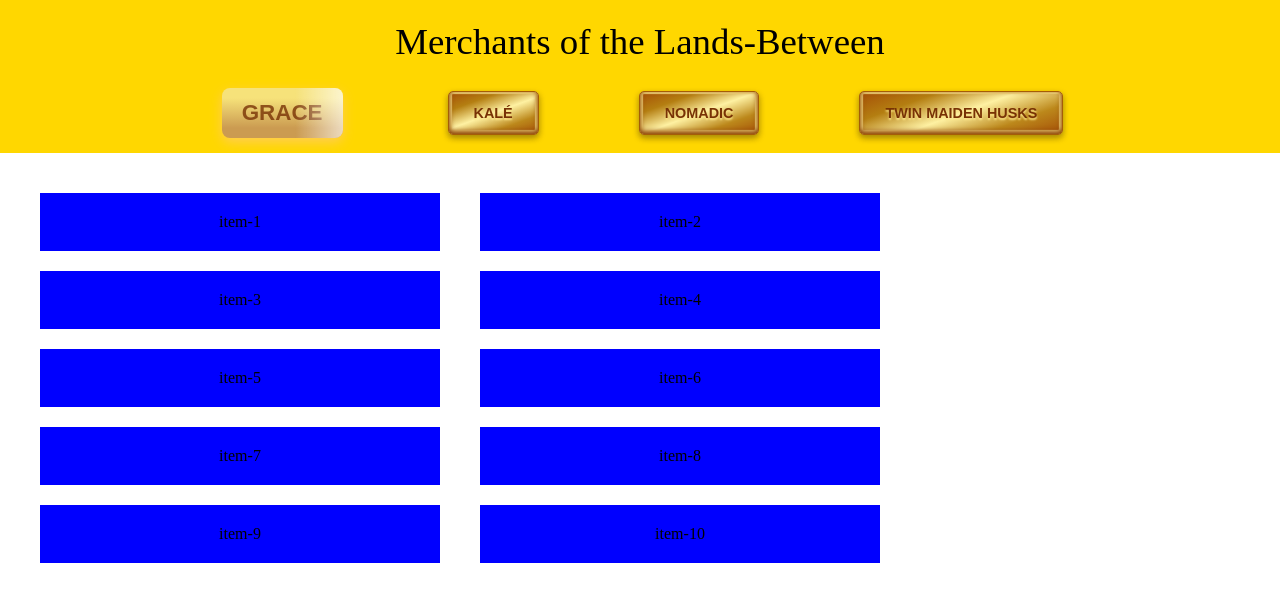
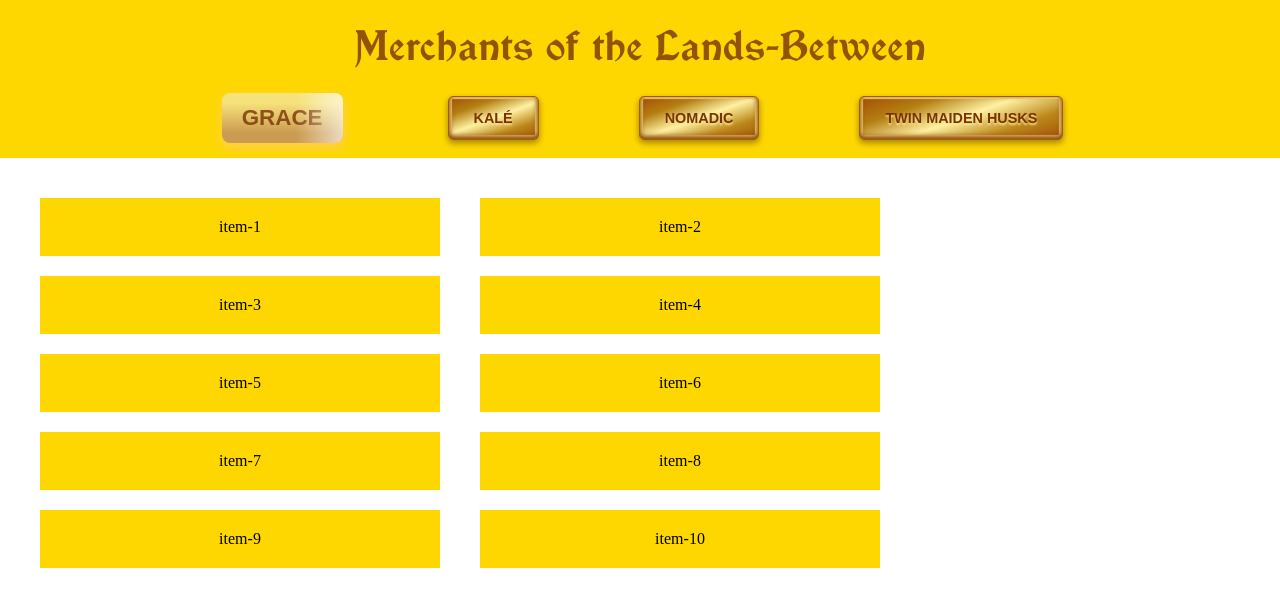
Before and after one commit to parangat11/restaurant-page, a website built with webpack: page src/template.html in a window 1280 px wide. Built offline with nearby package versions, Linux system fonts and the light colour scheme.

Commit message:
Add font to the title.
Webpack configurations managed for the same.

```diff
--- a/package.json
+++ b/package.json
@@ -12,6 +12,7 @@
   "devDependencies": {
     "css-loader": "^7.1.2",
     "style-loader": "^4.0.0",
+    "url-loader": "^4.1.1",
     "webpack": "^5.96.1",
     "webpack-cli": "^5.1.4",
     "webpack-dev-server": "^5.1.0"
--- a/src/styles.css
+++ b/src/styles.css
@@ -1,3 +1,8 @@
+@font-face {
+  font-family: titleFont;
+  src: url(./vinque\ rg.otf);
+}
+
 body {
     margin: 0;
     padding: 0;
@@ -13,9 +18,11 @@
 }
 
 #title {
-    font-size: 2.3rem;
+    font-size: 2.5rem;
     margin-top: 20px;
     margin-bottom: 10px;
+    color: rgba(120, 50, 5, 0.8);
+    font-family: titleFont;
 }
 
 header ul {
@@ -72,6 +79,7 @@
                 0 3px 6px rgba(110, 80, 20, 0.4),
                 inset 0 -2px 5px 1px #b17d10,
                 inset 0 -1px 1px 3px rgba(250, 227, 133, 1);
+    border: 0;
 }
 
 .btn-69:disabled {
@@ -156,7 +164,7 @@
 }
 
 div#content > div > div {
-  background-color: blue;
+  background-color: gold;
   padding: 20px;
   text-align: center;
 }
--- a/webpack.config.js
+++ b/webpack.config.js
@@ -29,6 +29,12 @@
         test: /\.(png|svg|jpg|jpeg|gif)$/i,
         type: "asset/resource",
       },
+      {
+        test: /\.(woff|woff2)$/,
+        use: {
+          loader: 'url-loader',
+        },
+      },
     ],
   },
 };
```
Also changed, not shown: src/vinque rg.otf (added), 1 other file.
